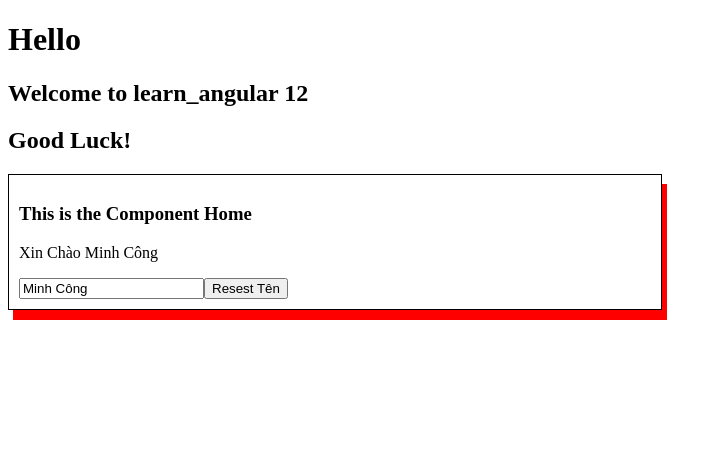
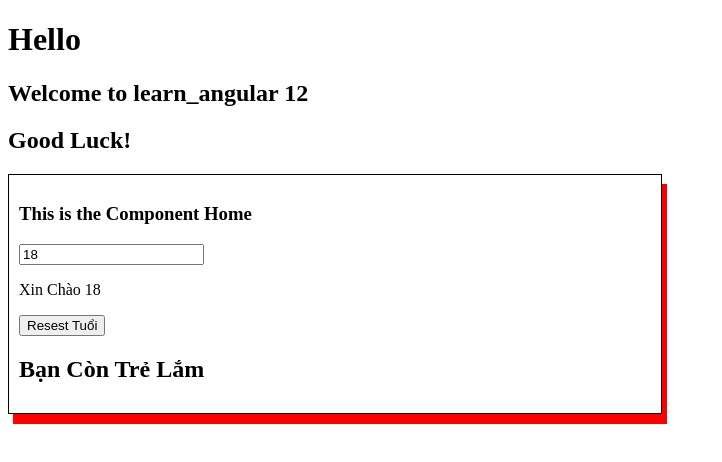
Before and after one commit to congtm20/Angular12, an Angular app: page / in a window 1280 px wide. Shown: the top 462 px of the page, without its empty margins (0-722 px from the left). Built offline with nearby package versions, Linux system fonts and the light colour scheme.

Commit message:
ng-template if else

```diff
--- a/src/app/home/home.component.html
+++ b/src/app/home/home.component.html
@@ -1,13 +1,15 @@
 <div class="test">
     <h3>This is the Component Home </h3>
-    <p>Xin Chào {{name}}</p>
-    <input type="text" [(ngModel)]="name"/>
-    <button (click)="resestName()">Resest Tên</button>
+
+    <input type="text" [(ngModel)]="age" />
+    <p>Xin Chào {{age}}</p>
+    <button (click)="resetName()">Resest Tuổi</button>
 
 
     <!-- ------------------------------------------------------- -->
-    <!-- <h2 *ngIf="age<=20">Bạn Còn Trẻ Lắm</h2>
-    <h2 *ngIf="age>20">Bạn Già Thế</h2> -->
+    <div *ngIf="age<=20;then young;else old"></div>
+<ng-template #young><h2>Bạn Còn Trẻ Lắm</h2></ng-template>
+<ng-template #old><h2 *ngIf="age>20">Bạn Già Thế</h2></ng-template>
 
     <!-- ----------------------------------------------------------- -->
     <!-- <input [value]="name" /><br />
--- a/src/app/home/home.component.ts
+++ b/src/app/home/home.component.ts
@@ -12,8 +12,8 @@ export class HomeComponent implements OnInit {
 
   ngOnInit(): void {
   }
-  public resestName(): void {
+  public resetName(): void {
     console.log('resetName');
-    this.name='Minh Công';
+    this.age=18;
   }
 }
```
